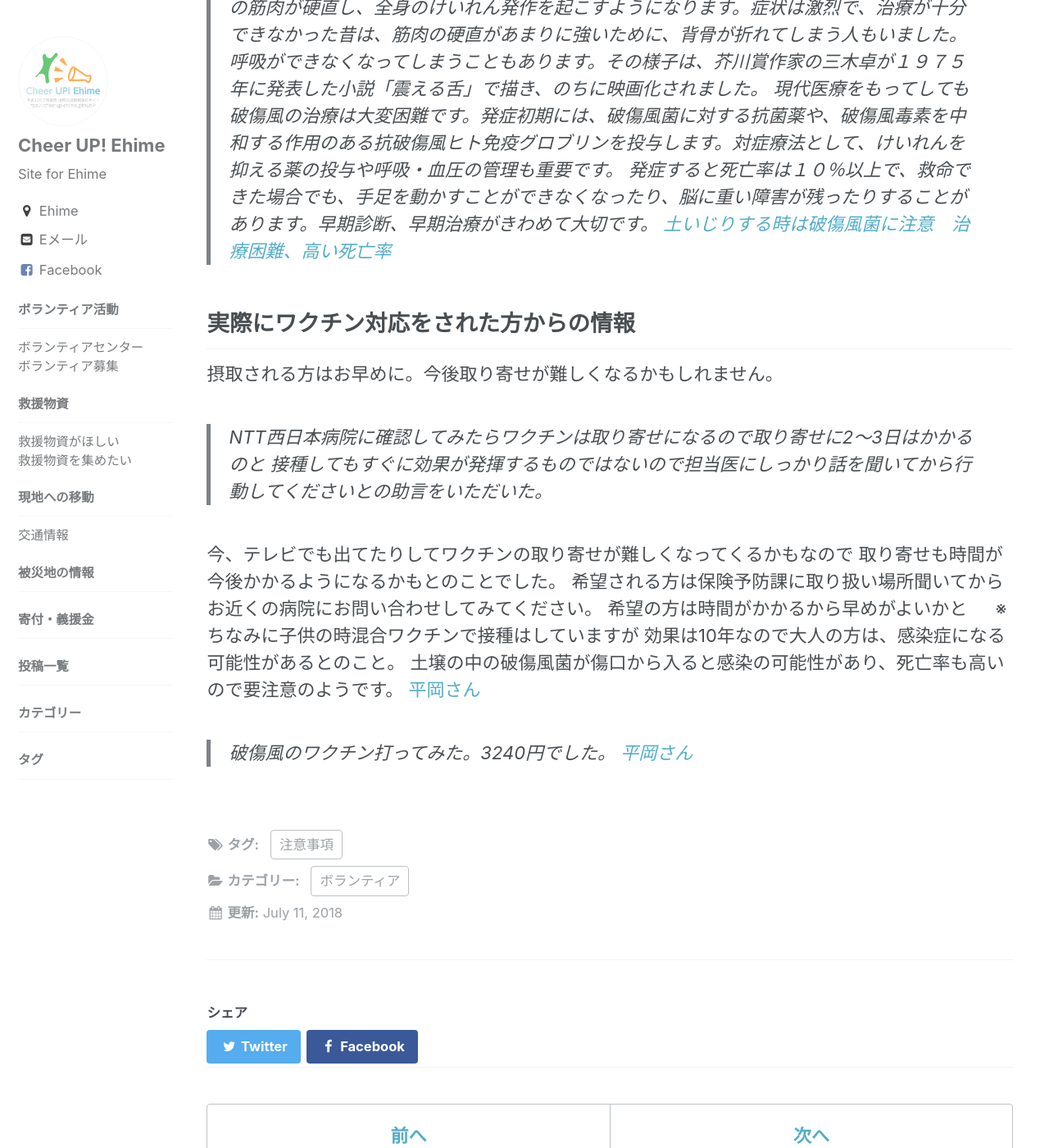
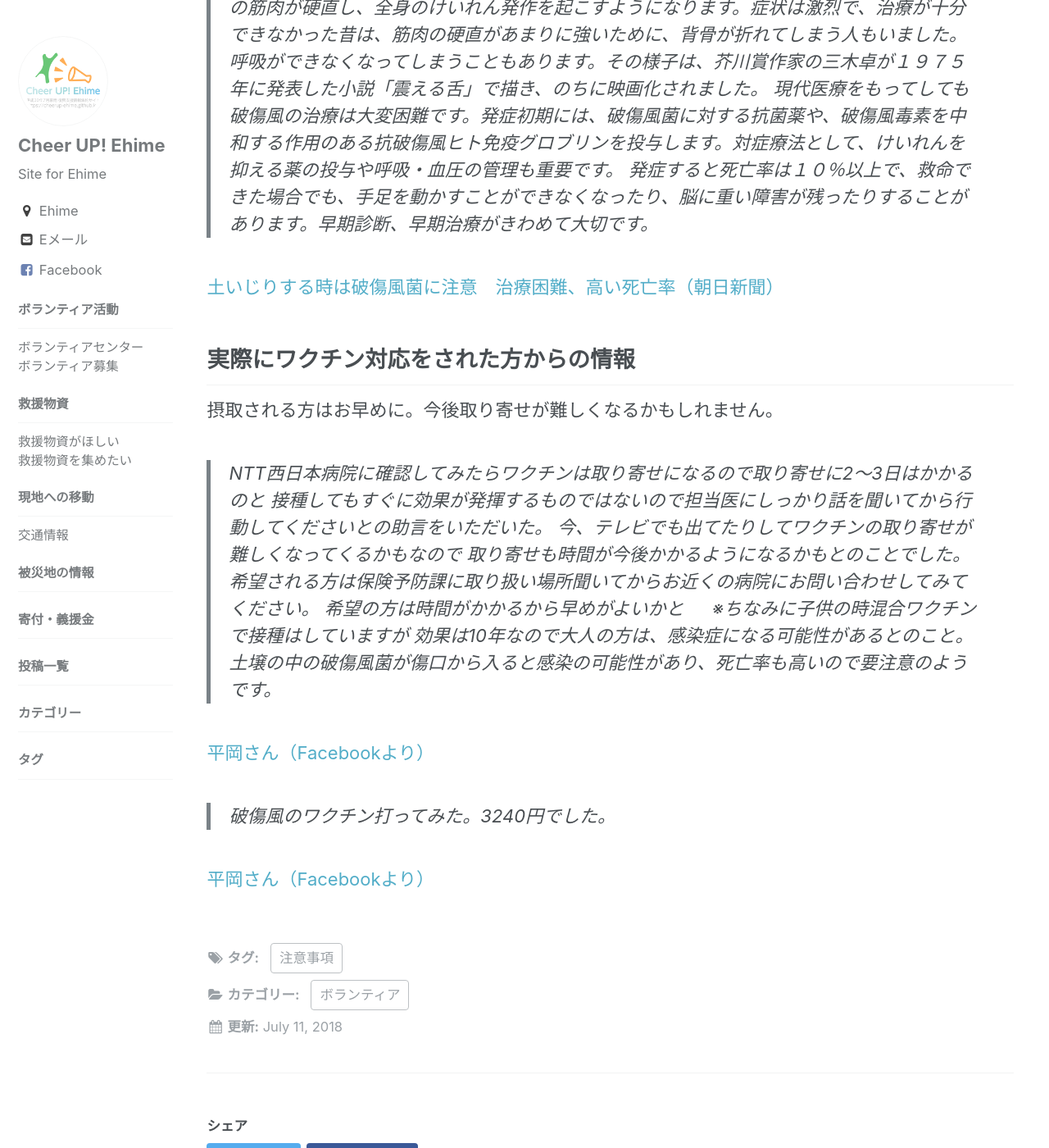
Before and after one commit to cheerup-ehime/cheerup-ehime.github.io, a Jekyll site: the page built from _posts/2018-07-11-hashohu.md, in a window 1280 px wide and 1400 px high, scrolled down 962 px. Shown: the whole window at 82% size. Built offline with Jekyll 4.4.1, drawn with Linux system fonts in a browser that asks for light colours.

Commit message:
編集チェック

```diff
--- a/_posts/2018-07-11-hashohu.md
+++ b/_posts/2018-07-11-hashohu.md
@@ -18,13 +18,13 @@ tag:
 破傷風菌が体内に入ると、３～２１日間の潜伏期間の後、症状が現れます。はじめは口が開けにくくなることが多く、やがて体中の筋肉が硬直し、全身のけいれん発作を起こすようになります。症状は激烈で、治療が十分できなかった昔は、筋肉の硬直があまりに強いために、背骨が折れてしまう人もいました。呼吸ができなくなってしまうこともあります。その様子は、芥川賞作家の三木卓が１９７５年に発表した小説「震える舌」で描き、のちに映画化されました。
 現代医療をもってしても破傷風の治療は大変困難です。発症初期には、破傷風菌に対する抗菌薬や、破傷風毒素を中和する作用のある抗破傷風ヒト免疫グロブリンを投与します。対症療法として、けいれんを抑える薬の投与や呼吸・血圧の管理も重要です。
 発症すると死亡率は１０％以上で、救命できた場合でも、手足を動かすことができなくなったり、脳に重い障害が残ったりすることがあります。早期診断、早期治療がきわめて大切です。
-[土いじりする時は破傷風菌に注意　治療困難、高い死亡率](https://www.asahi.com/articles/ASL5R52YSL5RUBQU00Q.html)
+
+[土いじりする時は破傷風菌に注意　治療困難、高い死亡率（朝日新聞）](https://www.asahi.com/articles/ASL5R52YSL5RUBQU00Q.html)
 
 ## 実際にワクチン対応をされた方からの情報
 摂取される方はお早めに。今後取り寄せが難しくなるかもしれません。
 > NTT西日本病院に確認してみたらワクチンは取り寄せになるので取り寄せに2〜3日はかかるのと
 接種してもすぐに効果が発揮するものではないので担当医にしっかり話を聞いてから行動してくださいとの助言をいただいた。
-
 今、テレビでも出てたりしてワクチンの取り寄せが難しくなってくるかもなので
 取り寄せも時間が今後かかるようになるかもとのことでした。
 希望される方は保険予防課に取り扱い場所聞いてからお近くの病院にお問い合わせしてみてください。
@@ -33,7 +33,9 @@ tag:
 ※ちなみに子供の時混合ワクチンで接種はしていますが
 効果は10年なので大人の方は、感染症になる可能性があるとのこと。
 土壌の中の破傷風菌が傷口から入ると感染の可能性があり、死亡率も高いので要注意のようです。
-[平岡さん](https://www.facebook.com/hiroaki.hiraoka.7/posts/1750839794993032)
+
+[平岡さん（Facebookより）](https://www.facebook.com/hiroaki.hiraoka.7/posts/1750839794993032)
 
 > 破傷風のワクチン打ってみた。3240円でした。
-[平岡さん]([平岡さん](https://www.facebook.com/hiroaki.hiraoka.7/posts/1750839794993032))
+
+[平岡さん（Facebookより）]([平岡さん](https://www.facebook.com/hiroaki.hiraoka.7/posts/1750839794993032))
```
